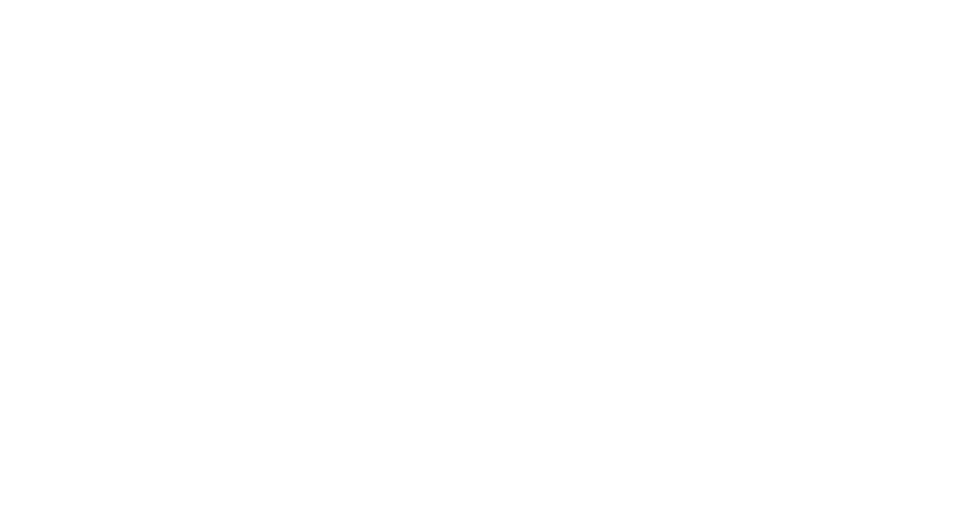
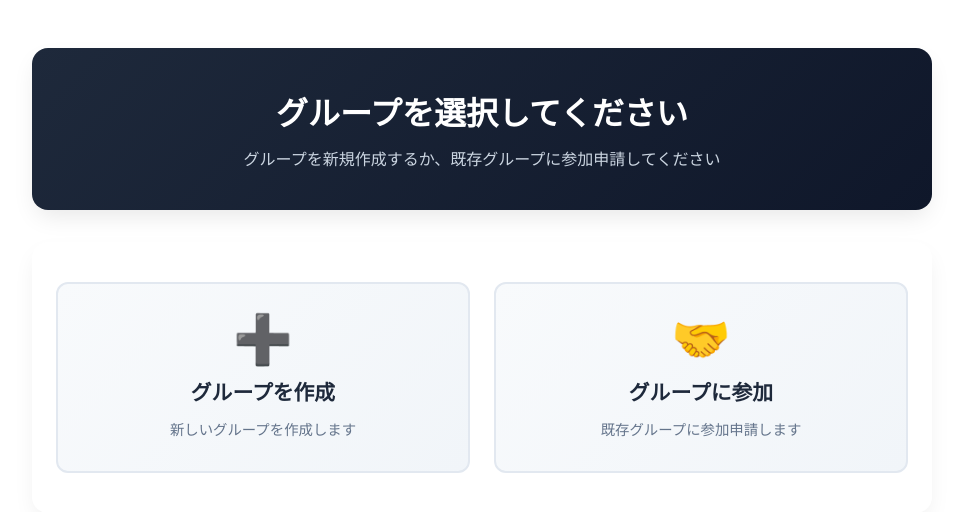
Before and after one commit to Webu-Kobedenshi/goal-share, a Nuxt app: page /fork in a window 1280 px wide. Before the commit this address had no page. Shown: the top 512 px of the page, without its empty margins (158-1121 px from the left). Built offline with nearby package versions, Linux system fonts and the light colour scheme.

Commit message:
fork-page作成

```diff
--- /dev/null
+++ b/app/pages/fork.vue
@@ -0,0 +1,356 @@
+<script setup lang="ts">
+import { ref } from 'vue'
+
+const selectedOption = ref<'create' | 'join' | null>(null)
+
+const handleCreateGroup = () => {
+  selectedOption.value = 'create'
+}
+
+const handleJoinGroup = () => {
+  selectedOption.value = 'join'
+}
+
+const handleBack = () => {
+  selectedOption.value = null
+}
+</script>
+
+<template>
+  <div class="page-container">
+    <!-- 初期選択画面 -->
+    <template v-if="selectedOption === null">
+      <header class="fork-header">
+        <h1>グループを選択してください</h1>
+        <p class="subtitle">グループを新規作成するか、既存グループに参加申請してください</p>
+      </header>
+
+      <section class="options-section">
+        <div class="options-container">
+          <button class="option-card" @click="handleCreateGroup">
+            <div class="option-icon">➕</div>
+            <h2>グループを作成</h2>
+            <p>新しいグループを作成します</p>
+          </button>
+
+          <button class="option-card" @click="handleJoinGroup">
+            <div class="option-icon">🤝</div>
+            <h2>グループに参加</h2>
+            <p>既存グループに参加申請します</p>
+          </button>
+        </div>
+      </section>
+    </template>
+
+    <!-- グループ作成画面 -->
+    <template v-if="selectedOption === 'create'">
+      <header class="action-header">
+        <button class="back-button" @click="handleBack">← 戻る</button>
+        <h1>グループを作成</h1>
+      </header>
+
+      <section class="form-section">
+        <div class="form-container">
+          <div class="form-group">
+            <label for="group-name">グループ名</label>
+            <input
+              id="group-name"
+              type="text"
+              placeholder="グループ名を入力してください"
+              class="input-field"
+            />
+          </div>
+
+          <div class="form-group">
+            <label for="group-description">説明</label>
+            <textarea
+              id="group-description"
+              placeholder="グループの説明を入力してください（オプション）"
+              class="textarea-field"
+              rows="4"
+            ></textarea>
+          </div>
+
+          <div class="form-actions">
+            <button class="cancel-btn" @click="handleBack">キャンセル</button>
+            <button class="submit-btn">作成</button>
+          </div>
+        </div>
+      </section>
+    </template>
+
+    <!-- グループ参加申請画面 -->
+    <template v-if="selectedOption === 'join'">
+      <header class="action-header">
+        <button class="back-button" @click="handleBack">← 戻る</button>
+        <h1>グループに参加</h1>
+      </header>
+
+      <section class="form-section">
+        <div class="form-container">
+          <div class="form-group">
+            <label for="group-code">グループコード</label>
+            <input
+              id="group-code"
+              type="text"
+              placeholder="参加するグループのコードを入力してください"
+              class="input-field"
+            />
+          </div>
+
+          <div class="form-group">
+            <label for="join-message">参加メッセージ</label>
+            <textarea
+              id="join-message"
+              placeholder="参加理由や自己紹介を入力してください（オプション）"
+              class="textarea-field"
+              rows="4"
+            ></textarea>
+          </div>
+
+          <div class="form-actions">
+            <button class="cancel-btn" @click="handleBack">キャンセル</button>
+            <button class="submit-btn">申請</button>
+          </div>
+        </div>
+      </section>
+    </template>
+  </div>
+</template>
+
+<style scoped>
+.page-container {
+  max-width: 900px;
+  margin: 0 auto;
+  padding: 40px 20px;
+  font-family: 'Helvetica Neue', Arial, sans-serif;
+  color: #1e293b;
+}
+
+/* ===== ヘッダー ===== */
+.fork-header {
+  background: linear-gradient(135deg, #1e293b 0%, #0f172a 100%);
+  color: #ffffff;
+  padding: 40px 32px;
+  border-radius: 16px;
+  box-shadow: 0 10px 25px -5px rgba(0, 0, 0, 0.1);
+  margin-bottom: 32px;
+  text-align: center;
+}
+
+.fork-header h1 {
+  margin: 0 0 12px 0;
+  font-size: 2rem;
+  font-weight: 700;
+}
+
+.subtitle {
+  margin: 0;
+  font-size: 1rem;
+  color: #cbd5e1;
+  font-weight: 400;
+}
+
+.action-header {
+  display: flex;
+  align-items: center;
+  gap: 24px;
+  margin-bottom: 32px;
+}
+
+.back-button {
+  background-color: #e2e8f0;
+  color: #1e293b;
+  border: none;
+  padding: 8px 16px;
+  border-radius: 8px;
+  font-size: 0.95rem;
+  font-weight: 600;
+  cursor: pointer;
+  transition: all 0.2s ease;
+}
+
+.back-button:hover {
+  background-color: #cbd5e1;
+  transform: translateX(-4px);
+}
+
+.action-header h1 {
+  margin: 0;
+  font-size: 1.8rem;
+  font-weight: 700;
+  flex: 1;
+}
+
+/* ===== オプション選択セクション ===== */
+.options-section {
+  background-color: #ffffff;
+  border-radius: 16px;
+  padding: 40px 24px;
+  box-shadow: 0 10px 25px -5px rgba(0, 0, 0, 0.08);
+}
+
+.options-container {
+  display: grid;
+  grid-template-columns: repeat(auto-fit, minmax(250px, 1fr));
+  gap: 24px;
+}
+
+.option-card {
+  background: linear-gradient(135deg, #f8fafc 0%, #f1f5f9 100%);
+  border: 2px solid #e2e8f0;
+  border-radius: 12px;
+  padding: 32px 24px;
+  cursor: pointer;
+  transition: all 0.3s ease;
+  text-align: center;
+  display: flex;
+  flex-direction: column;
+  align-items: center;
+  gap: 12px;
+}
+
+.option-card:hover {
+  border-color: #0f172a;
+  background: linear-gradient(135deg, #ffffff 0%, #f8fafc 100%);
+  box-shadow: 0 20px 40px -5px rgba(0, 0, 0, 0.1);
+  transform: translateY(-4px);
+}
+
+.option-icon {
+  font-size: 3rem;
+  line-height: 1;
+}
+
+.option-card h2 {
+  margin: 0;
+  font-size: 1.3rem;
+  font-weight: 700;
+  color: #1e293b;
+}
+
+.option-card p {
+  margin: 0;
+  font-size: 0.9rem;
+  color: #64748b;
+  font-weight: 400;
+}
+
+/* ===== フォームセクション ===== */
+.form-section {
+  background-color: #ffffff;
+  border-radius: 16px;
+  padding: 32px 24px;
+  box-shadow: 0 10px 25px -5px rgba(0, 0, 0, 0.08);
+}
+
+.form-container {
+  max-width: 500px;
+  margin: 0 auto;
+}
+
+.form-group {
+  margin-bottom: 24px;
+  display: flex;
+  flex-direction: column;
+  gap: 8px;
+}
+
+.form-group label {
+  font-size: 0.95rem;
+  font-weight: 600;
+  color: #1e293b;
+}
+
+.input-field,
+.textarea-field {
+  padding: 12px 16px;
+  border: 2px solid #e2e8f0;
+  border-radius: 8px;
+  font-size: 1rem;
+  font-family: inherit;
+  color: #1e293b;
+  transition: all 0.2s ease;
+}
+
+.input-field:focus,
+.textarea-field:focus {
+  outline: none;
+  border-color: #0f172a;
+  box-shadow: 0 0 0 3px rgba(15, 23, 42, 0.1);
+}
+
+.textarea-field {
+  resize: vertical;
+}
+
+/* ===== フォームアクション ===== */
+.form-actions {
+  display: flex;
+  gap: 12px;
+  margin-top: 32px;
+}
+
+.cancel-btn,
+.submit-btn {
+  flex: 1;
+  padding: 12px 24px;
+  border: none;
+  border-radius: 8px;
+  font-size: 1rem;
+  font-weight: 600;
+  cursor: pointer;
+  transition: all 0.2s ease;
+}
+
+.cancel-btn {
+  background-color: #e2e8f0;
+  color: #1e293b;
+}
+
+.cancel-btn:hover {
+  background-color: #cbd5e1;
+}
+
+.submit-btn {
+  background: linear-gradient(135deg, #1e293b 0%, #0f172a 100%);
+  color: #ffffff;
+}
+
+.submit-btn:hover {
+  transform: translateY(-2px);
+  box-shadow: 0 10px 20px -5px rgba(15, 23, 42, 0.3);
+}
+
+/* ===== レスポンシブ ===== */
+@media (max-width: 768px) {
+  .page-container {
+    padding: 24px 16px;
+  }
+
+  .fork-header {
+    padding: 32px 24px;
+  }
+
+  .fork-header h1 {
+    font-size: 1.5rem;
+  }
+
+  .action-header {
+    flex-direction: column;
+    align-items: flex-start;
+  }
+
+  .action-header h1 {
+    font-size: 1.5rem;
+  }
+
+  .options-container {
+    grid-template-columns: 1fr;
+  }
+
+  .form-actions {
+    flex-direction: column;
+  }
+}
+</style>
```
